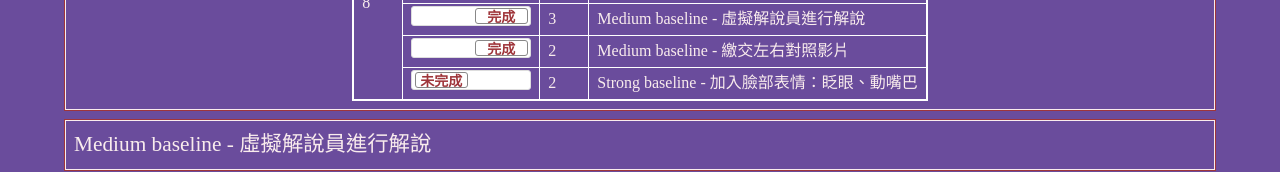
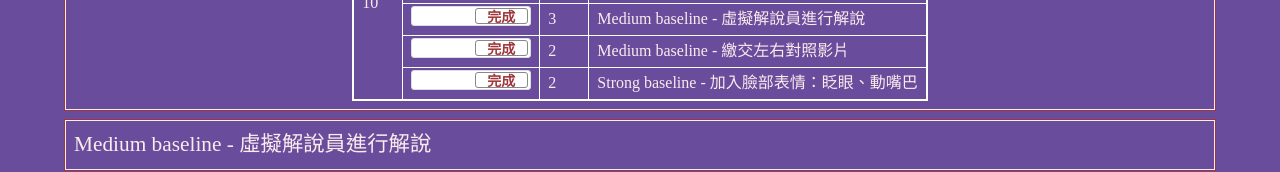
Before and after one commit to muying-fumi/vis2023f, a plain HTML site: page hw09/index.html in a window 1280 px wide. Shown: the part 475-647 px from the top of the page. Drawn offline with nearby package versions, Linux system fonts and the light colour scheme.

Commit message:
Update index.html

```diff
--- a/hw09/index.html
+++ b/hw09/index.html
@@ -234,7 +234,7 @@
           <td>Medium baseline - 繳交左右對照影片</td>
         </tr>
         <tr>
-          <td><input type="checkbox" class="flipswitch" id="myCheckbox6"></td>
+          <td><input type="checkbox" class="flipswitch" id="myCheckbox6" checked></td>
           <td id='m6'>2</td>
           <td>Strong baseline - 加入臉部表情：眨眼、動嘴巴 </td>
         </tr>
```
